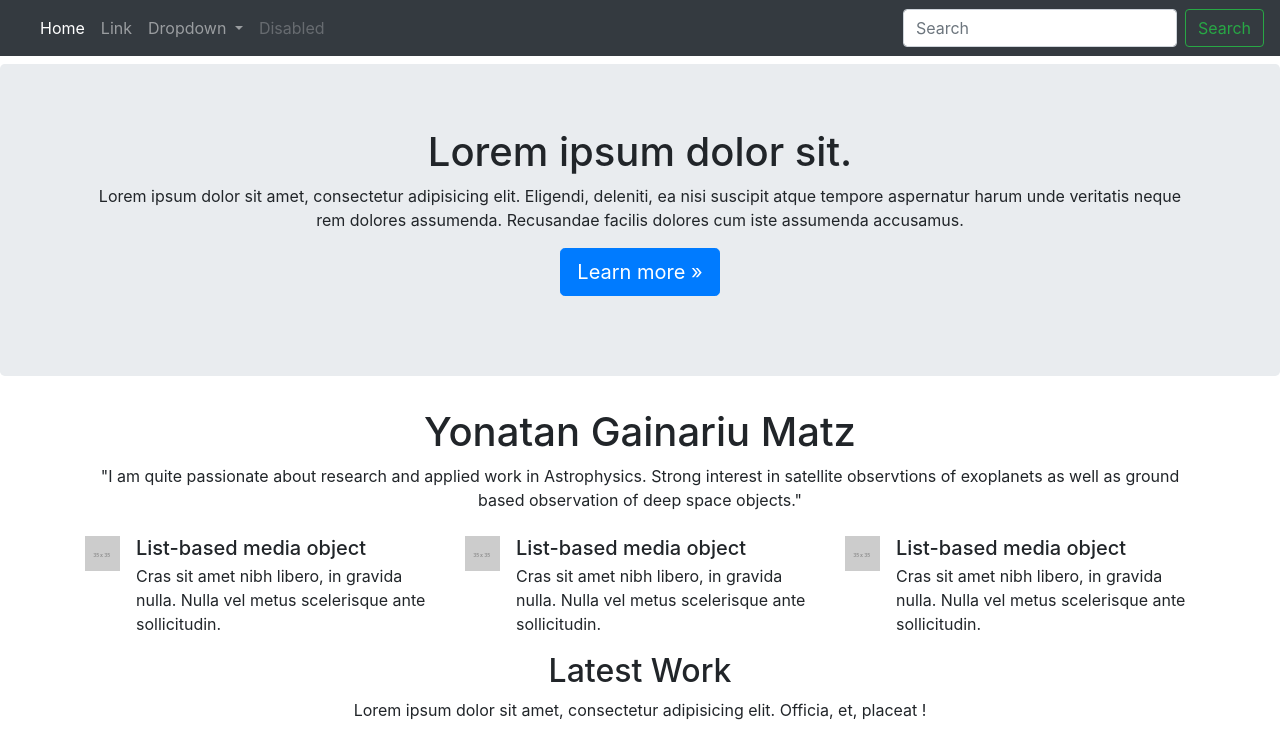
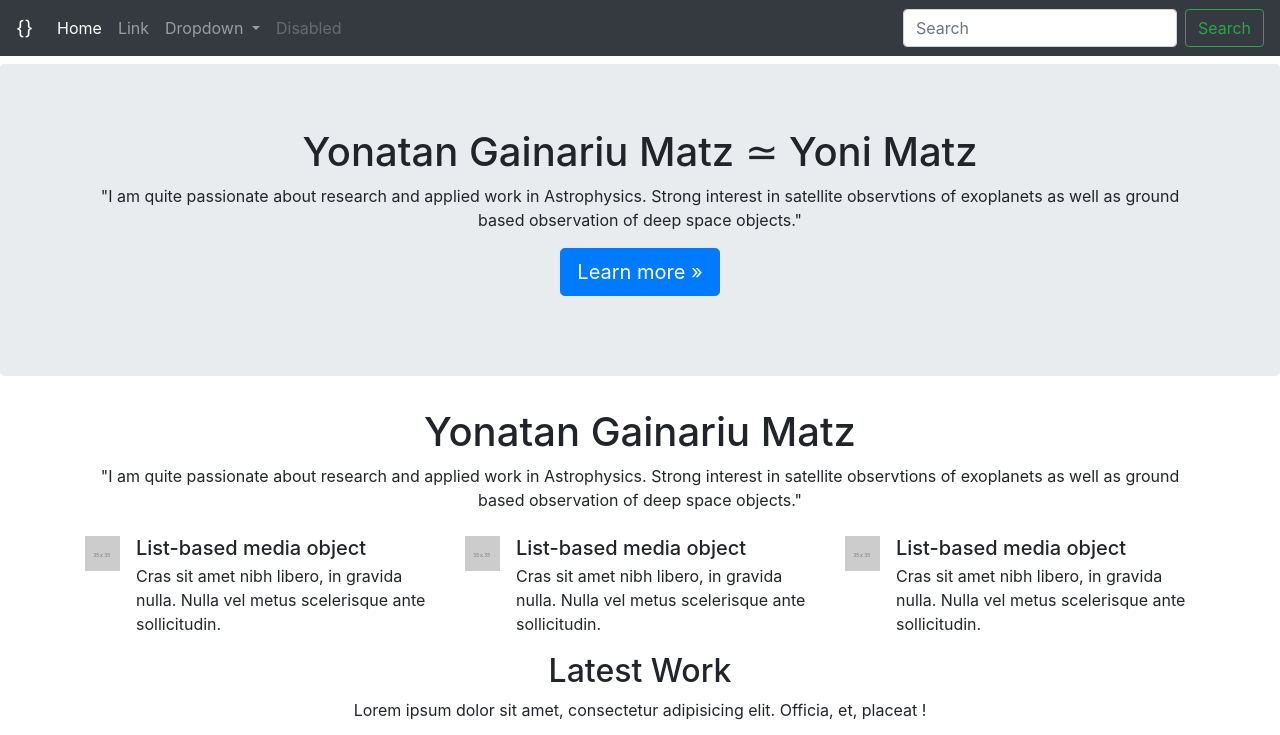
Before and after one commit to yonimatz/yonimatz.github.io, a plain HTML site: page index.html in a window 1280 px wide. Shown: the top 735 px of the page. Drawn offline with Linux system fonts and the light colour scheme.

Commit message:
Update index.html

```diff
--- a/index.html
+++ b/index.html
@@ -10,7 +10,7 @@
   </head>
   <body>
     <nav class="navbar navbar-expand-lg navbar-dark bg-dark">
-      <a class="navbar-brand" href="#"> <Y|M> </a>
+      <a class="navbar-brand" href="#"> {<Y|M>} </a>
       <button class="navbar-toggler" type="button" data-toggle="collapse" data-target="#navbarSupportedContent" aria-controls="navbarSupportedContent" aria-expanded="false" aria-label="Toggle navigation">
       <span class="navbar-toggler-icon"></span>
       </button>
@@ -48,8 +48,8 @@
         <div class="container">
           <div class="row">
             <div class="col-12">
-              <h1>Lorem ipsum dolor sit.</h1>
-              <p>Lorem ipsum dolor sit amet, consectetur adipisicing elit. Eligendi, deleniti, ea nisi suscipit atque tempore aspernatur harum unde veritatis neque rem dolores assumenda. Recusandae facilis dolores cum iste assumenda accusamus.</p>
+              <h1>Yonatan Gainariu Matz ≃ Yoni Matz </h1>
+              <p>"I am quite passionate about research and applied work in Astrophysics. Strong interest in satellite observtions of exoplanets as well as ground based observation of deep space objects."</p>
               <p><a class="btn btn-primary btn-lg" href="#" role="button">Learn more »</a></p>
             </div>
           </div>
```
